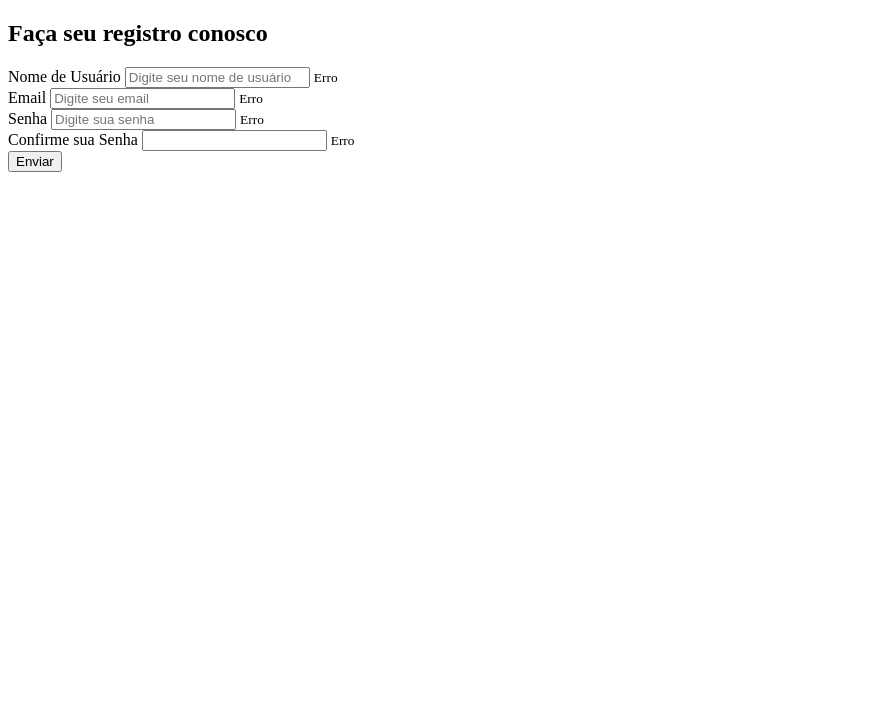
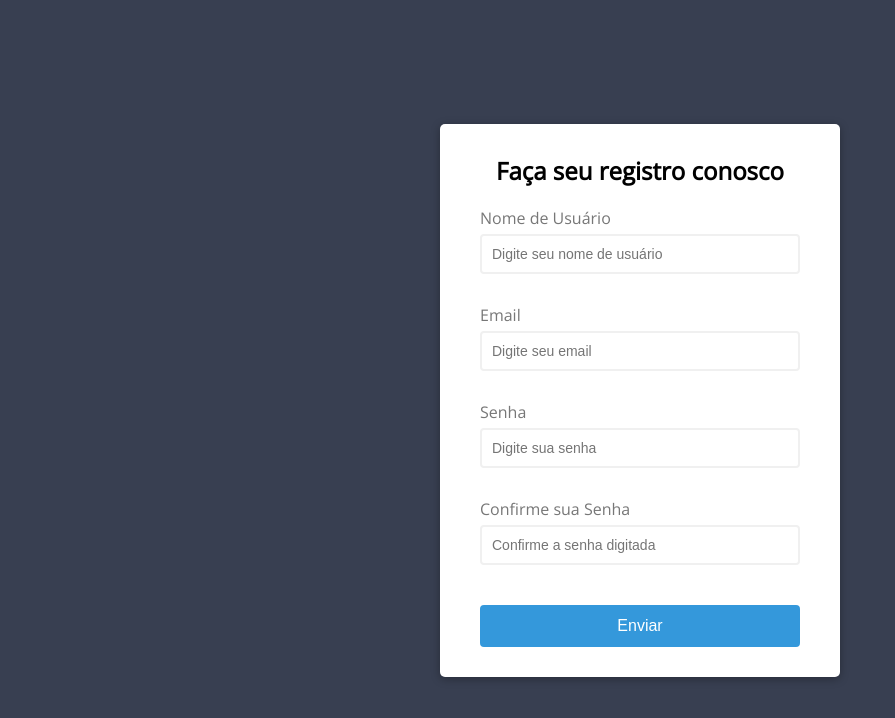
Before and after one commit to LuksVF/valid-form, a plain HTML site: page index.html in a window 1280 px wide. Shown: the whole page, without its empty margins (0-895 px from the left). Drawn offline with nearby package versions, Linux system fonts and the light colour scheme.

Commit message:
Adicionado CSS

```diff
--- a/index.html
+++ b/index.html
@@ -29,7 +29,7 @@
                 </div>
                 <div class="form-control">
                     <label for="check-password">Confirme sua Senha</label>
-                    <input type="password" id="check-password">
+                    <input type="password" id="check-password" placeholder="Confirme a senha digitada">
                     <small>Erro</small>
                 </div>
                 <button>Enviar</button>
--- a/style.css
+++ b/style.css
@@ -0,0 +1,99 @@
+@import url('https://fonts.googleapis.com/css?family=Open+Sans&display=swap');
+
+:root {
+    --cor-sucesso: #2ecc71;
+    --cor-erro: #e74c3c;
+}
+
+* {
+    box-sizing: border-box;
+}
+
+body {
+    background-color: #383F51;
+    font-family: 'Open Sans', sans-serif;
+    display: flex;
+    align-items: center;
+    justify-content: center;
+    min-height: 100vh;
+    margin: 0;
+}
+
+.container {
+    background-color: #fff;
+    width: 400px;
+    border-radius: 5px;
+    box-shadow: 0 2px 10px rgba(0, 0, 0, 0.3);
+}
+
+h2 {
+    text-align: center;
+    margin: 0 0 20px;
+}
+
+.form {
+    padding: 30px 40px;
+}
+
+.form-control {
+    margin-bottom: 10px;
+    padding-bottom: 20px;
+    position: relative;
+}
+
+.form-control label {
+    color: #777;
+    display: block;
+    margin-bottom: 5px;
+}
+
+.form-control input {
+    display: block;
+    width: 100%;
+    padding: 10px;
+    font-size: 14px;
+    border: 2px solid #f0f0f0;
+    border-radius: 4px;
+}
+
+.form-control input:focus {
+    outline: 0;
+    border-color: #b0b0b0;
+}
+
+.form-control.success input {
+    border-color: var(cor-sucesso);
+}
+
+.form-control.error input {
+    border-color: var(cor-erro);
+}
+
+.form-control small {
+    color: var(--cor-erro);
+    position: absolute;
+    bottom: 0;
+    left: 0;
+    visibility: hidden;
+}
+
+.form-control.error small {
+    visibility: visible;
+}
+
+.form button {
+    cursor: pointer;
+    background-color: #3498db;
+    border: 2px solid #3498db;
+    border-radius: 4px;
+    color: #fff;
+    display: block;
+    width: 100%;
+    padding: 10px;
+    font-size: 16px;
+    margin-top: 20px;
+}
+
+.form button:hover {
+    background-color: #308ecc;
+}
```
